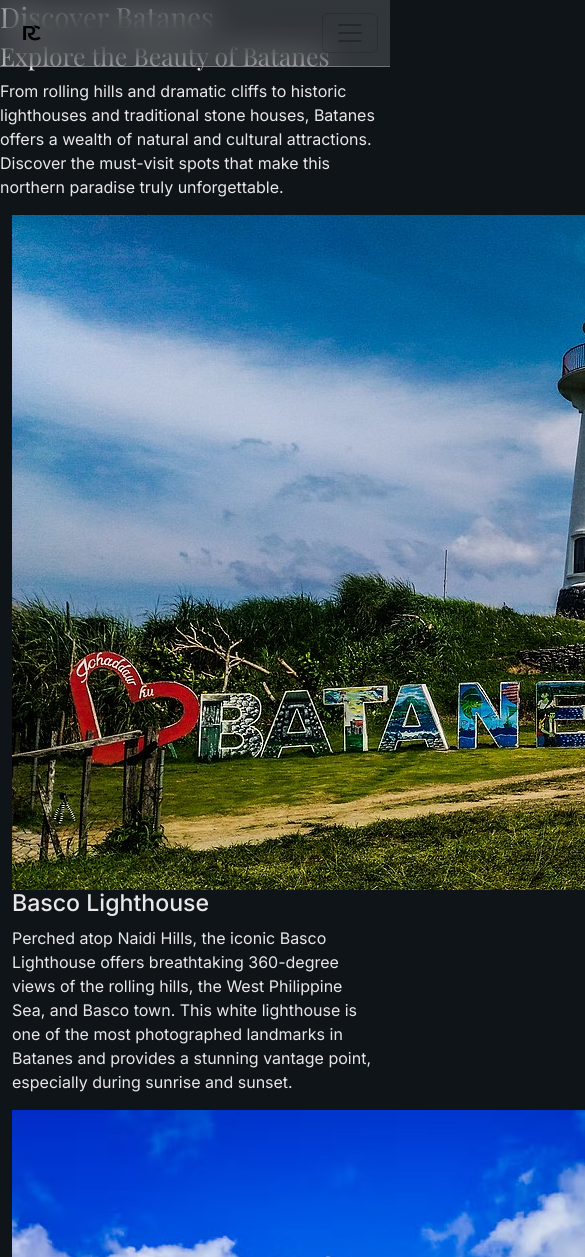
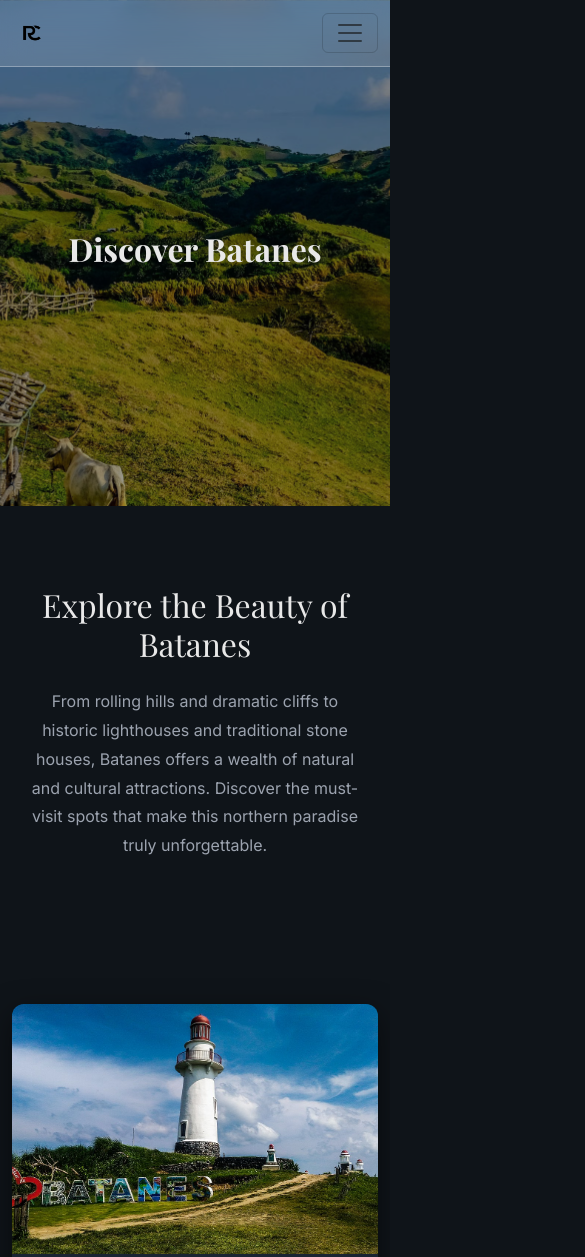
Before and after one commit to rcawilan/showcase-Batanes, a plain HTML site: page index2.html in a window 390 px wide. Shown: the top 1257 px of the page, 585 px wide, since content can reach past the window. Drawn offline with nearby package versions, Linux system fonts and the light colour scheme.

Commit message:
Edit typo and update css

```diff
--- a/index2.html
+++ b/index2.html
@@ -33,7 +33,7 @@
     </section>
 
     <section class="page-intro">
-        <div class="cotainer">
+        <div class="container">
             <h2>Explore the Beauty of Batanes</h2>
             <p>
                 From rolling hills and dramatic cliffs to historic lighthouses and traditional stone houses,
--- a/style.css
+++ b/style.css
@@ -12,7 +12,6 @@ body {
   font-family: 'Inter', sans-serif;
   background-color: var(--darker-bg);
   color: var(--text-light);
-  overflow-x: hidden;
 }
 
 h1, h2 {
@@ -20,34 +19,42 @@ h1, h2 {
 }
 
 .custom-navbar {
-  background: rgba(255, 255, 255, 0.15) !important;
+  background: rgba(255, 255, 255, 0.15);
   backdrop-filter: blur(15px);
-  -webkit-backdrop-filter: blur(15px);
   border-bottom: 1px solid rgba(255, 255, 255, 0.3);
 }
 
-.navbar-nav .nav-link {
-  color: var(--text-light) !important;
+.custom-navbar .nav-link {
+  color: var(--text-light);
   margin: 0 1rem;
   font-size: 0.95rem;
+  font-weight: 500;
   transition: color 0.3s;
-  font-weight: 500;
 }
 
-.navbar-nav .nav-link:hover {
-  color: var(--accent-gold) !important;
+.custom-navbar .nav-link:hover,
+.custom-navbar .nav-link:focus,
+.custom-navbar .nav-link.active {
+  color: var(--accent-gold);
 }
 
-.hero-section {
-  height: 100vh;
-  background: linear-gradient(rgba(0,0,0,0.3), rgba(0,0,0,0.4)), url('images/hero-bg.jpg') center/cover;
+.hero-section, .spots-hero {
+  background: linear-gradient(rgba(0, 0, 0, 0.4), rgba(0, 0, 0, 0.4)), url('images/hero-bg.jpg') center/cover;
   display: flex;
   align-items: center;
   justify-content: center;
 }
 
+.hero-section {
+  height: 100vh;
+}
+
+.spots-hero {
+  height: 60vh;
+}
+
 .hero-title {
-  font-size: 4rem;
+  font-size: clamp(2rem, 5vw, 4rem);
   font-weight: 600;
   line-height: 1.2;
   text-align: center;
@@ -55,13 +62,50 @@ h1, h2 {
   padding: 0 2rem;
 }
 
+.spots-hero h1 {
+  font-size: clamp(2rem, 5vw, 4rem);
+  font-weight: 700;
+  line-height: 1.2;
+  text-align: center;
+  max-width: 800px;
+  padding: 0 2rem;
+}
+
+.content-section {
+  position: relative;
+  padding: 8rem 0;
+}
+
 .section-number {
-  font-size: 12rem;
+  font-size: clamp(4rem, 12vw, 12rem);
   font-weight: 700;
-  color: rgba(255,255,255,0.03);
+  color: rgba(255, 255, 255, 0.03);
   position: absolute;
   line-height: 1;
-  z-index: 1;
+}
+
+.section-title {
+  font-size: clamp(1.75rem, 3vw, 3rem);
+  font-weight: 600;
+  margin-bottom: 2rem;
+}
+
+.section-text {
+  color: var(--text-muted);
+  line-height: 1.8;
+  margin-bottom: 2rem;
+}
+
+.image-card {
+  height: clamp(250px, 40vw, 500px);
+  border-radius: 12px;
+  overflow: hidden;
+  box-shadow: 0 20px 60px rgba(0, 0, 0, 0.5);
+  transition: transform 0.3s;
+}
+
+.image-card:hover {
+  transform: scale(1.02);
 }
 
 .image-card img {
@@ -70,22 +114,84 @@ h1, h2 {
   object-fit: cover;
 }
 
+.page-intro {
+  padding: 5rem 0;
+  text-align: center;
+}
+
+.page-intro h2 {
+  font-size: clamp(2rem, 3vw, 2.5rem);
+  margin-bottom: 1.5rem;
+}
+
+.page-intro p {
+  color: var(--text-muted);
+  max-width: 800px;
+  margin: 0 auto;
+  line-height: 1.8;
+  font-size: clamp(1rem, 1.5vw, 1.1rem);
+  padding: 0 1rem;
+}
+
+.spot-card {
+  background-color: var(--dark-bg);
+  border-radius: 12px;
+  overflow: hidden;
+  box-shadow: 0 10px 30px rgba(0, 0, 0, 0.5);
+  transition: transform 0.3s, box-shadow 0.3s;
+  display: flex;
+  flex-direction: column;
+  height: 100%;
+}
+
+.spot-card:hover {
+  transform: translateY(-5px);
+  box-shadow: 0 20px 50px rgba(0, 0, 0, 0.7);
+}
+
+.spot-image {
+  width: 100%;
+  height: clamp(250px, 30vw, 400px);
+  object-fit: cover;
+}
+
+.spot-content {
+  padding: 2rem;
+  flex-grow: 1;
+  display: flex;
+  flex-direction: column;
+}
+
+.spot-title {
+  font-size: 1.75rem;
+  font-weight: 600;
+  margin-bottom: 1rem;
+}
+
+.spot-description {
+  color: var(--text-muted);
+  line-height: 1.8;
+  font-size: 0.95rem;
+}
+
 .footer {
-  background-color: var(--darker-bg);
   padding: 4rem 0 2rem;
-  border-top: 1px solid rgba(255,255,255,0.1);
+  border-top: 1px solid rgba(255, 255, 255, 0.1);
   text-align: center;
 }
 
 .footer-credit {
   font-family: 'Playfair Display', serif;
   font-size: 18px;
-  color: white;
   margin-bottom: 1rem;
 }
 
 @media (max-width: 768px) {
-  .hero-title { font-size: 2.5rem; }
-  .section-title { font-size: 2rem; }
-  .section-number { font-size: 6rem; }
+  .content-section {
+    padding: 4rem 0;
+  }
+
+  .spot-content {
+    padding: 1.5rem;
+  }
 }
```
